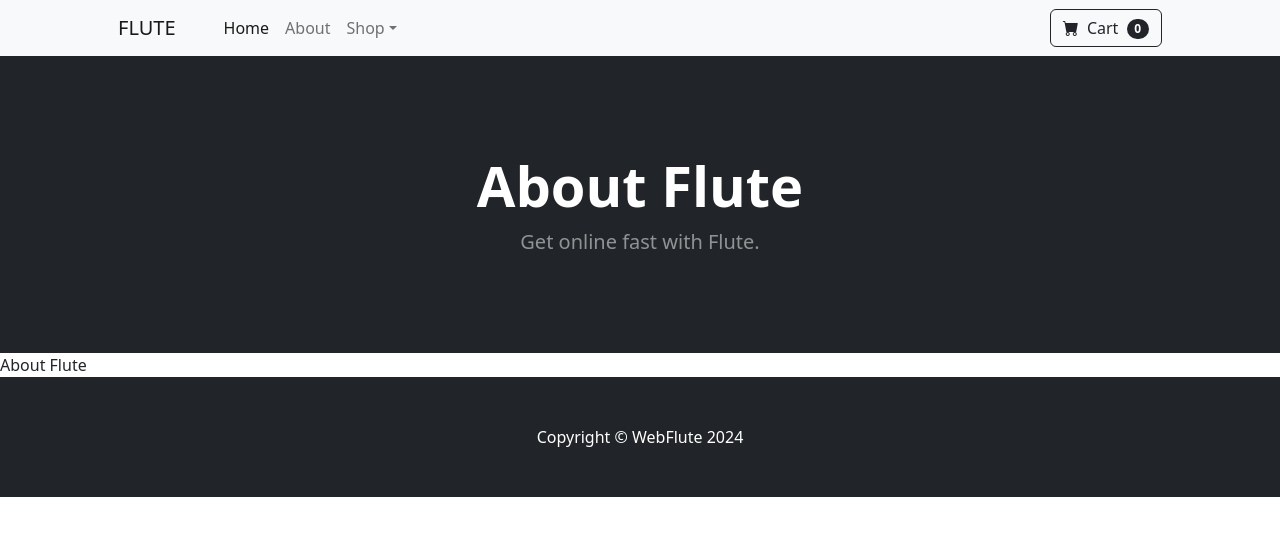
After one commit to Taylor-Carr/Flute, a Django app: page /about/ in a window 1280 px wide. The commit adds this page. Shown: the top 536 px of the page. Run offline with Django 4.2, Linux system fonts and the light colour scheme; some libraries are stand-ins or nearby versions.

Commit message:
added templates, about page url and view

```diff
--- /dev/null
+++ b/store/templates/about.html
@@ -0,0 +1,15 @@
+{% extends 'base.html' %}
+{% block content %}
+
+<header class="bg-dark py-5">
+    <div class="container px-4 px-lg-5 my-5">
+        <div class="text-center text-white">
+            <h1 class="display-4 fw-bolder">About Flute</h1>
+            <p class="lead fw-normal text-white-50 mb-0">Get online fast with Flute.</p>
+        </div>
+    </div>
+</header>
+
+About Flute
+
+{% endblock %}
--- /dev/null
+++ b/store/templates/base.html
@@ -0,0 +1,42 @@
+{% load static %}
+
+<!DOCTYPE html>
+<html lang="en">
+    <head>
+        <meta charset="utf-8" />
+        <meta name="viewport" content="width=device-width, initial-scale=1, shrink-to-fit=no" />
+        <meta name="description" content="" />
+        <meta name="author" content="" />
+        <title>Flute</title>
+        <!-- Favicon-->
+        <link rel="icon" type="image/x-icon" href="{% static 'assets/favicon-32x32.png' %}" />
+        <!-- Bootstrap icons-->
+        <link href="https://cdn.jsdelivr.net/npm/bootstrap-icons@1.5.0/font/bootstrap-icons.css" rel="stylesheet" />
+        <!-- Core theme CSS (includes Bootstrap)-->
+        <link href="{% static 'css/styles.css' %}" rel="stylesheet" />
+    </head>
+    <body>
+
+        <!--Nav Bar -->
+
+        {% include 'navbar.html' %}
+
+        {% block content %}
+
+        {% endblock %}
+
+
+        <!-----Footer----->
+
+        <footer class="py-5 bg-dark">
+            <div class="container"><p class="m-0 text-center text-white">Copyright &copy; WebFlute 2024</p></div>
+        </footer>
+
+        <!-----Bootstrap core JS----->
+        <script src="https://cdn.jsdelivr.net/npm/bootstrap@5.2.3/dist/js/bootstrap.bundle.min.js"></script>
+        <!-----Core theme JS----->
+        <script src="{% static 'js/scripts.js'%}"></script>
+
+    </body>
+
+</html>
--- /dev/null
+++ b/store/templates/navbar.html
@@ -0,0 +1,45 @@
+  <!-- Navigation-->
+
+  <nav class="navbar navbar-expand-lg navbar-light bg-light">
+
+    <div class="container px-4 px-lg-5">
+
+        <!-- Brand Logo and Home Button -->
+        <a class="navbar-brand" href="{% url 'home' %}">FLUTE</a>
+        <button class="navbar-toggler" type="button" data-bs-toggle="collapse" data-bs-target="#navbarSupportedContent" aria-controls="navbarSupportedContent" aria-expanded="false" aria-label="Toggle navigation">
+            <span class="navbar-toggler-icon"></span>
+        </button>
+
+        <div class="collapse navbar-collapse" id="navbarSupportedContent">
+            <ul class="navbar-nav me-auto mb-2 mb-lg-0 ms-lg-4">
+
+                <!-- Nav Items -->
+                <!--Consider deleting and using brand logo as home button-->
+                <li class="nav-item"><a class="nav-link active" aria-current="page" href="{% url 'home' %}">Home</a></li>
+                <li class="nav-item"><a class="nav-link" href="{% url 'about' %}">About</a></li>
+
+                <!-- Full Screen Drop Down Menu Displaying Categories -->
+                <li class="nav-item dropdown">
+                    <a class="nav-link dropdown-toggle" id="navbarDropdown" href="#" role="button" data-bs-toggle="dropdown" aria-expanded="false">Shop</a>
+                    <ul class="dropdown-menu" aria-labelledby="navbarDropdown">
+                        <li><a class="dropdown-item" href="#!">All Products</a></li>
+                        <li><hr class="dropdown-divider" /></li>
+                        <li><a class="dropdown-item" href="#!">Popular Items</a></li>
+                        <li><a class="dropdown-item" href="#!">New Arrivals</a></li>
+                    </ul>
+                </li>
+            </ul>
+
+            <!-- Cart Icon and Cart Quantity -->
+            <form class="d-flex">
+                <button class="btn btn-outline-dark" type="submit">
+                    <i class="bi-cart-fill me-1"></i>
+                    Cart
+                    <span class="badge bg-dark text-white ms-1 rounded-pill">0</span>
+                </button>
+            </form>
+
+        </div>
+    </div>
+
+</nav>
--- a/store/urls.py
+++ b/store/urls.py
@@ -2,4 +2,5 @@ from django.urls import path, include
 from . import views
 urlpatterns = [
     path('', views.home, name='home'),
+    path('about/', views.about, name='about'),
 ]
--- a/store/views.py
+++ b/store/views.py
@@ -4,3 +4,6 @@ from .models import Product
 def home(request):
     products = Product.objects.all()
     return render (request, 'home.html', {'products':products})
+
+def about(request):
+    return render (request, 'about.html', {})
```
Also changed, not shown: store/templates/home.html (+4 -63 lines).
